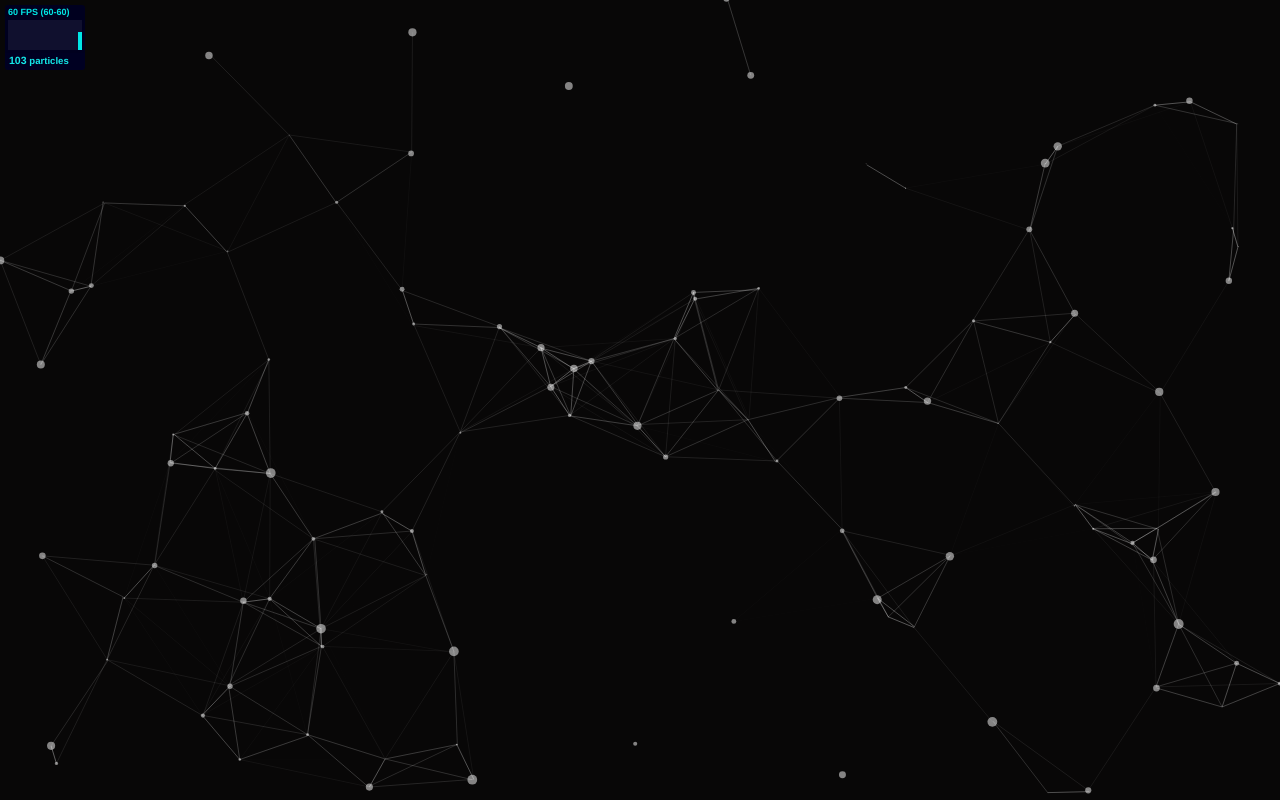
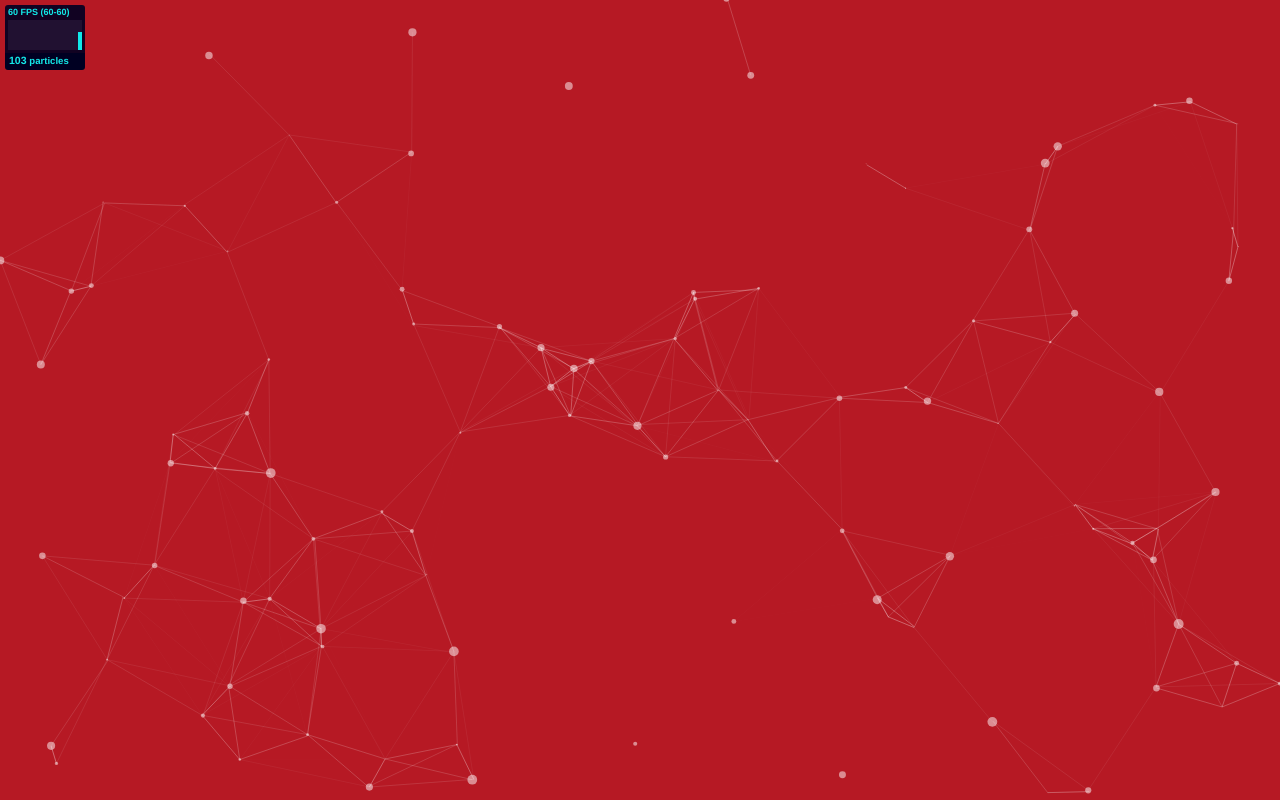
Before and after one commit to Kraatic/kraatic.github.io, a website: page Secure/demo/Lock.html in a window 1280 px wide. Drawn offline with Linux system fonts and the light colour scheme.

Commit message:
Update style.css

```diff
--- a/Secure/demo/css/style.css
+++ b/Secure/demo/css/style.css
@@ -88,7 +88,7 @@ canvas{
 #particles-js{
   width: 100%;
   height: 100%;
-  background-color: #080707;
+  background-color: #b61924;
   background-image: url('');
   background-size: cover;
   background-position: 50% 50%;
```
